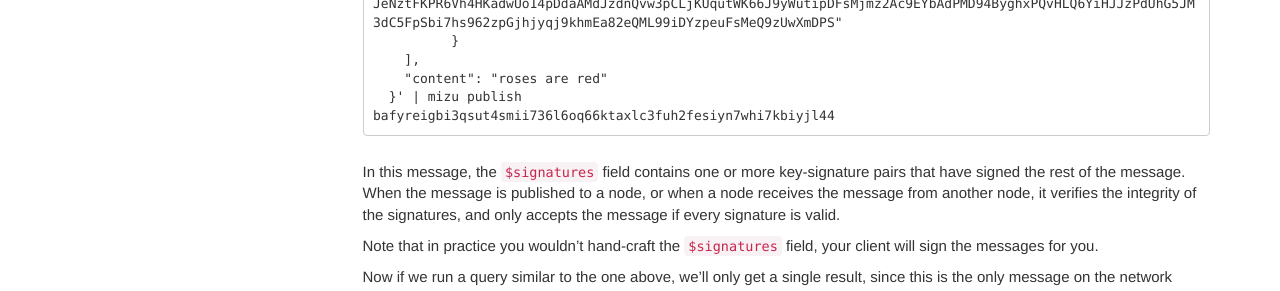
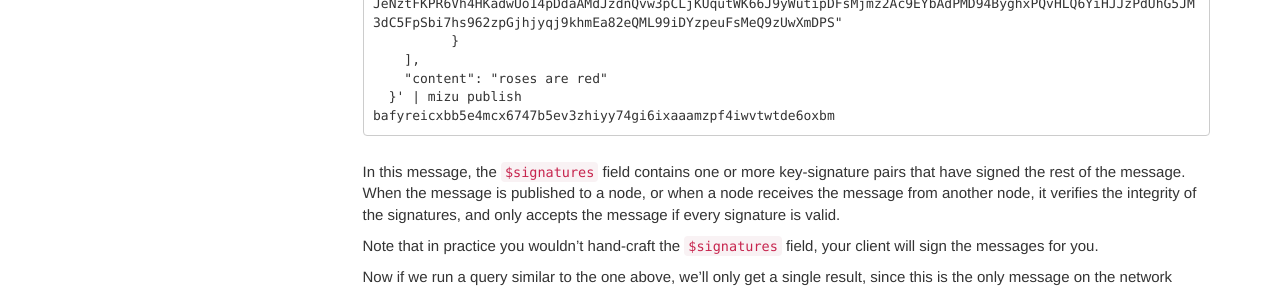
Before and after one commit to solipsis-project/mizu-documentation, a Jekyll site: the page built from pages/tutorial.md, in a window 1280 px wide and 900 px high, scrolled down 1928 px. Shown: the part 449-740 px from the top of the window. Built offline with Jekyll 4.4.1, drawn with Linux system fonts in a browser that asks for light colours; comment, search, counter and statistics services are not loaded; some of the changed text lies outside the part shown.

````diff
--- a/pages/tutorial.md
+++ b/pages/tutorial.md
@@ -80,7 +79,7 @@ If we want to make a query that only returns messages we published, we can use t
     ],
     "content": "roses are red"
   }' | mizu publish
-bafyreigbi3qsut4smii736l6oq66ktaxlc3fuh2fesiyn7whi7kbiyjl44
+bafyreicxbb5e4mcx6747b5ev3zhiyy74gi6ixaaamzpf4iwvtwtde6oxbm
 ```
 
 In this message, the `$signatures` field contains one or more key-signature pairs that have signed the rest of the message. When the message is published to a node, or when a node receives the message from another node, it verifies the integrity of the signatures, and only accepts the message if every signature is valid.
````
Also changed, not shown: other parts of pages/tutorial.md (+0 -1 lines).
